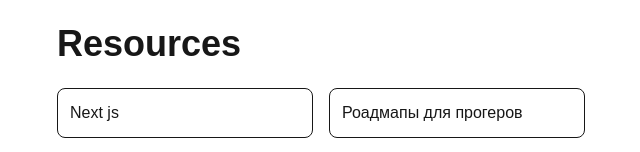
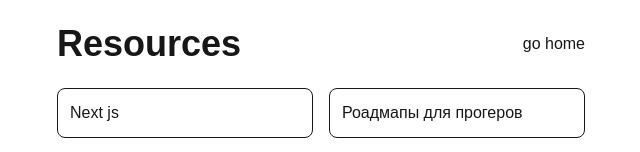
Before and after one commit to dastanozgeldi/bpf-homepage, a Next.js app: page /resources in a window 1280 px wide. Shown: the top 152 px of the page, without its empty margins (319-959 px from the left). Built offline with nearby package versions, Linux system fonts and the light colour scheme.

Commit message:
feat: add link to navigate home

```diff
--- a/src/app/resources/page.tsx
+++ b/src/app/resources/page.tsx
@@ -1,3 +1,4 @@
+import Link from "next/link";
 import data from "./resources.json";
 // import { db } from "@/db";
 // import { resourcesTable } from "@/schema";
@@ -7,7 +8,10 @@
 
   return (
     <div>
-      <h1 className="text-4xl font-extrabold">Resources</h1>
+      <div className="flex items-center justify-between">
+        <h1 className="text-4xl font-extrabold">Resources</h1>
+        <Link href="/">go home</Link>
+      </div>
 
       <div className="my-6 w-full grid grid-cols-1 gap-4 sm:grid-cols-2">
         {data.map((resource, id) => (
```
